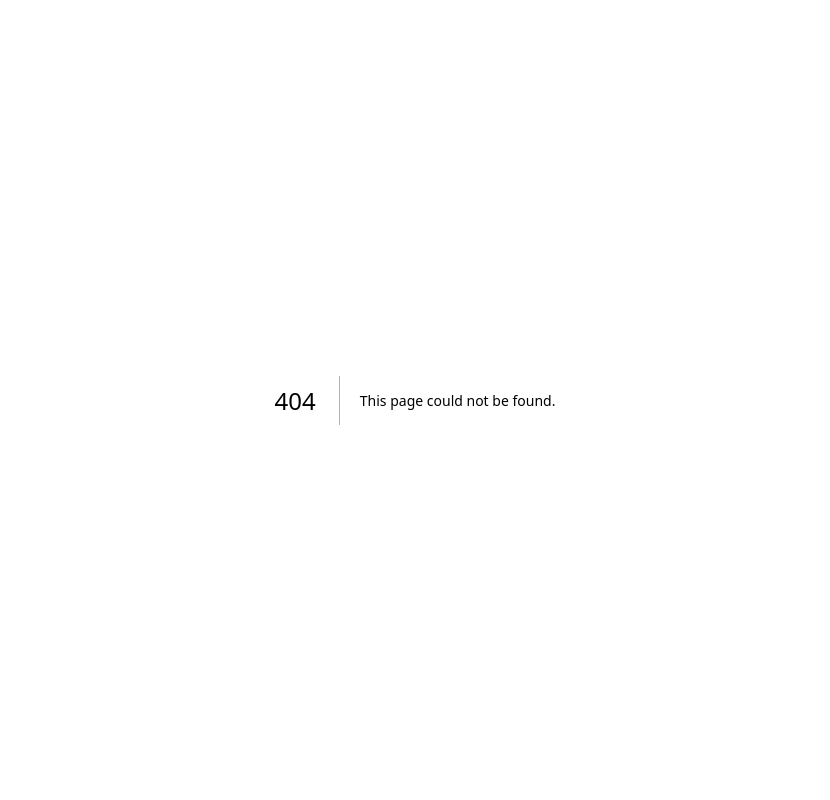
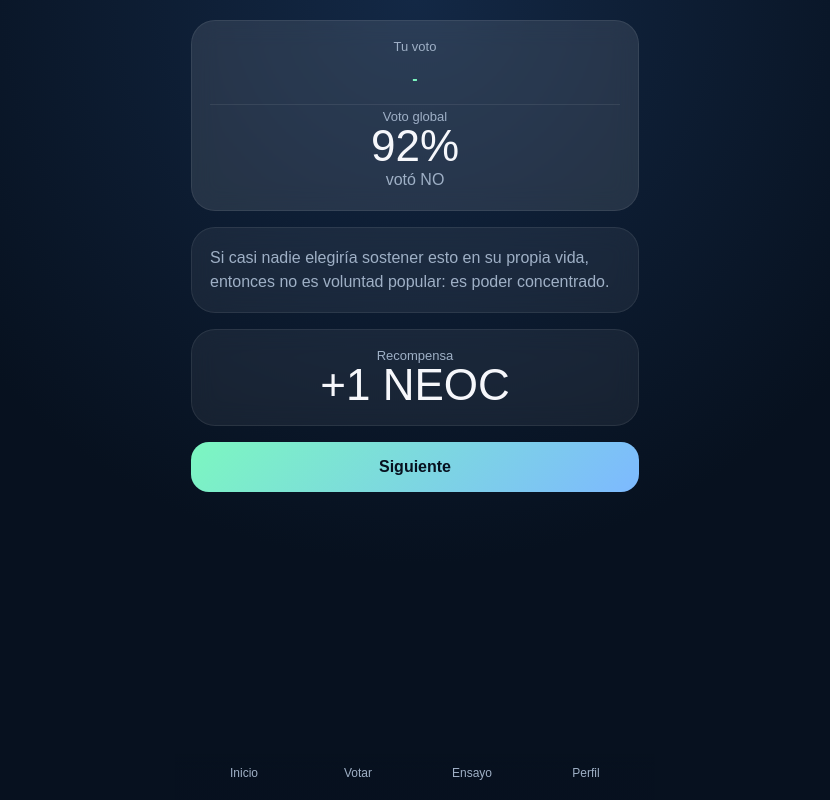
Before and after one commit to Juanmanueloddone/neocap-infra-ok, a Next.js app: page /result in a window 1280 px wide. Before the commit this address had no page. Shown: the whole page, without its empty margins (225-1055 px from the left). Built offline with nearby package versions, Linux system fonts and the light colour scheme.

Commit message:
Add ResultPage component to display voting results

```diff
--- /dev/null
+++ b/app/result/page.tsx
@@ -0,0 +1,49 @@
+"use client";
+
+import Link from "next/link";
+import { useEffect, useState } from "react";
+import Nav from "../../components/Nav";
+import { mockEvent } from "../../lib/mock";
+
+export default function ResultPage() {
+  const [vote, setVote] = useState<"si" | "no" | null>(null);
+
+  useEffect(() => {
+    const saved = localStorage.getItem("lastVote");
+    if (saved === "si" || saved === "no") {
+      setVote(saved);
+    }
+  }, []);
+
+  return (
+    <main className="app-shell">
+      <section className="screen">
+        <div className="card strong center">
+          <div className="small">Tu voto</div>
+          <p className={vote === "si" ? "result-yes" : "result-no"}>
+            {vote?.toUpperCase() ?? "-"}
+          </p>
+          <div className="divider" />
+          <div className="small">Voto global</div>
+          <p className="big-number">92%</p>
+          <p className="subtitle">{vote === "si" ? "votó SI" : "votó NO"}</p>
+        </div>
+
+        <div className="card">
+          <p className="subtitle">{mockEvent.line}</p>
+        </div>
+
+        <div className="card center">
+          <div className="small">Recompensa</div>
+          <p className="big-number">+1 NEOC</p>
+        </div>
+
+        <Link href="/vote">
+          <button className="button primary">Siguiente</button>
+        </Link>
+      </section>
+
+      <Nav />
+    </main>
+  );
+}
```
